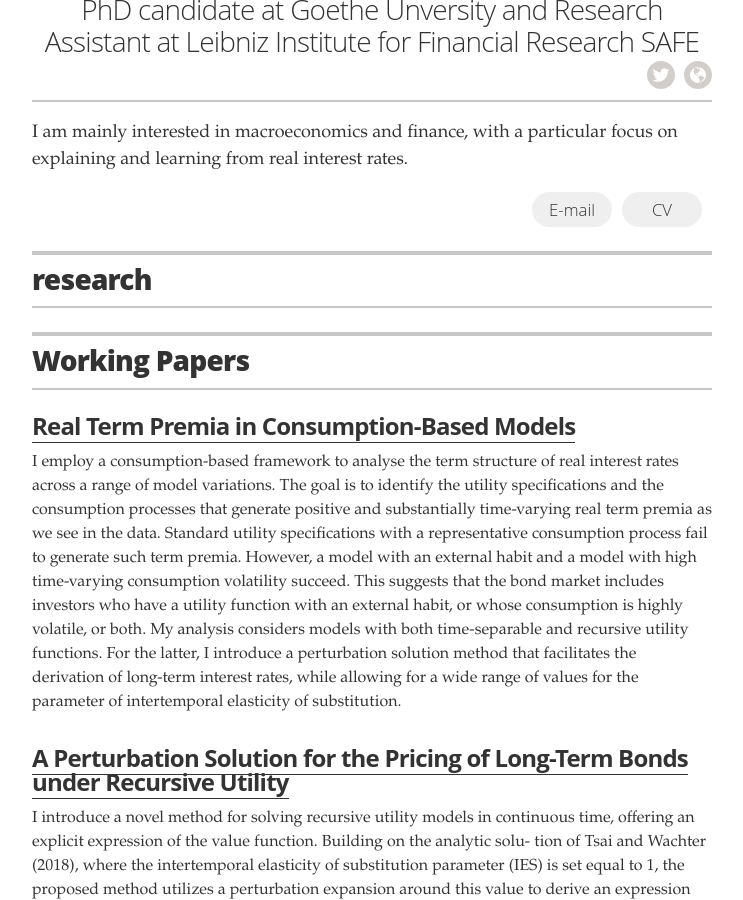
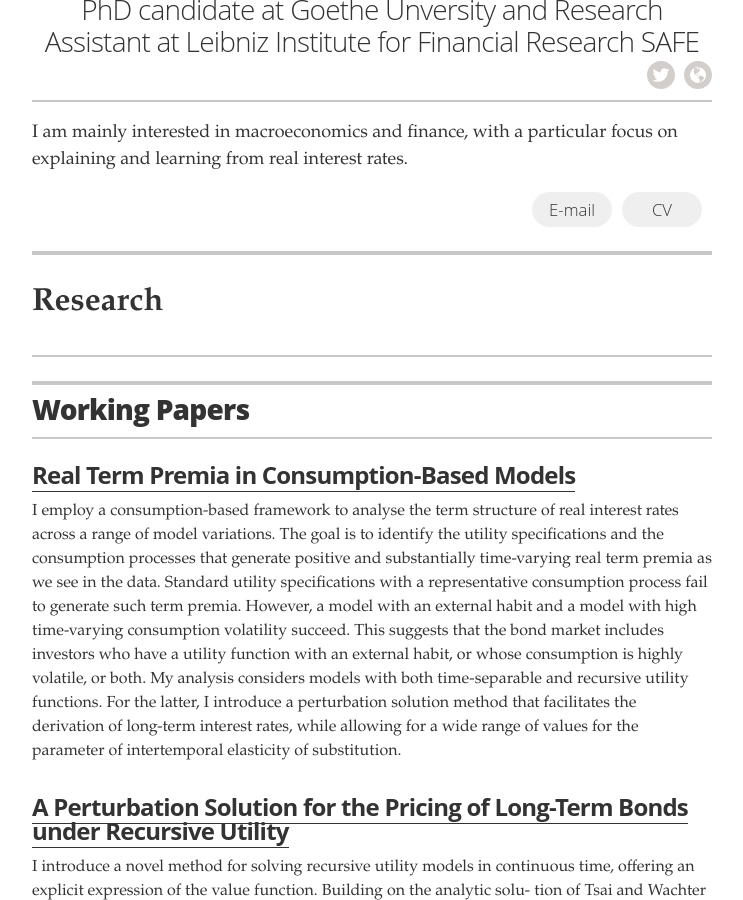
Before and after one commit to errikos-melissinos/errikos-melissinos.github.io, a Jekyll site: the page built from index.html, in a window 1280 px wide and 900 px high, scrolled down 402 px. Shown: the whole window, without its empty margins (268-1011 px from the left). Built offline with Jekyll 4.4.1, drawn with Linux system fonts in a browser that asks for light colours.

```diff
--- a/_layouts/resume.html
+++ b/_layouts/resume.html
@@ -110,7 +110,7 @@
 
       <section class="sontent-Section">
         <header class="section-header">
-          <h2>research</h2>
+          <h1>Research</h1>
                   </header>
       {% if site.resume_section_projects %}
       <!-- begin Working Papers -->
```
